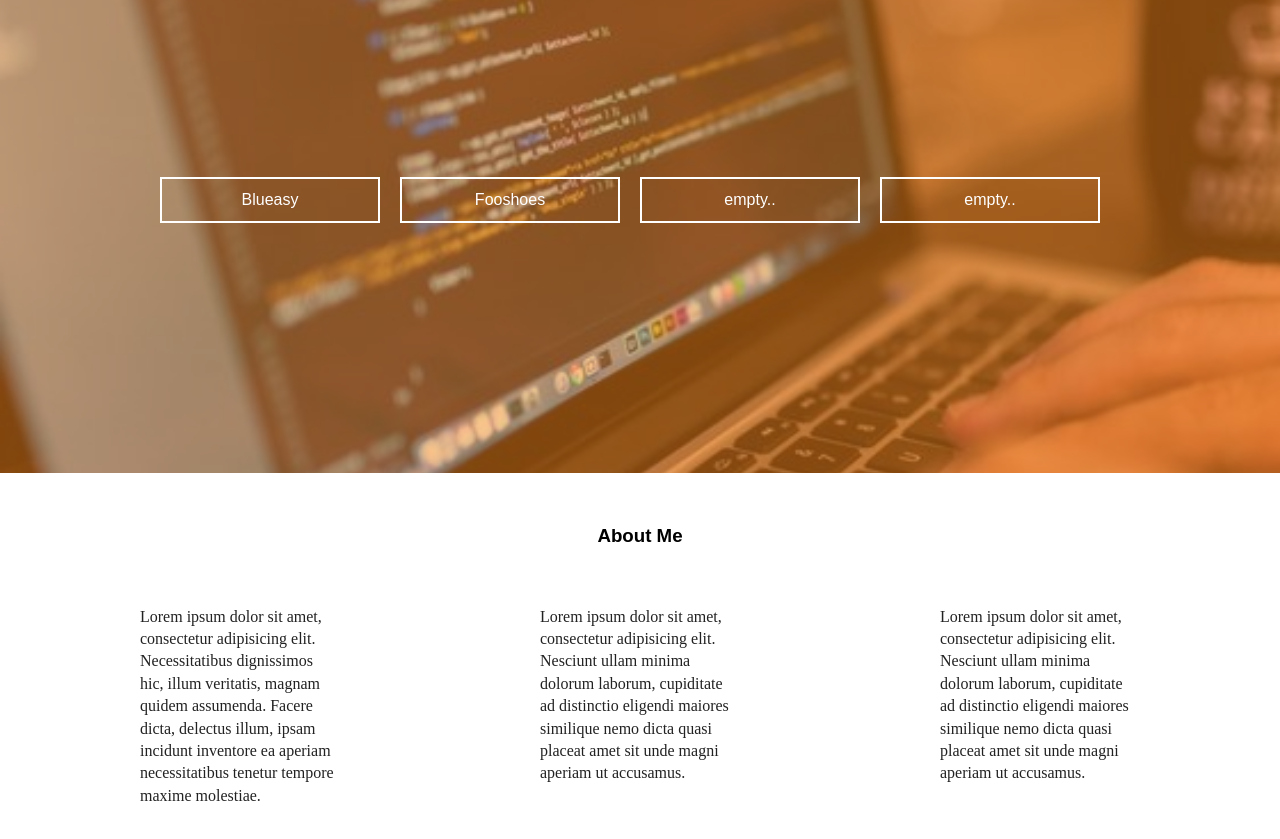
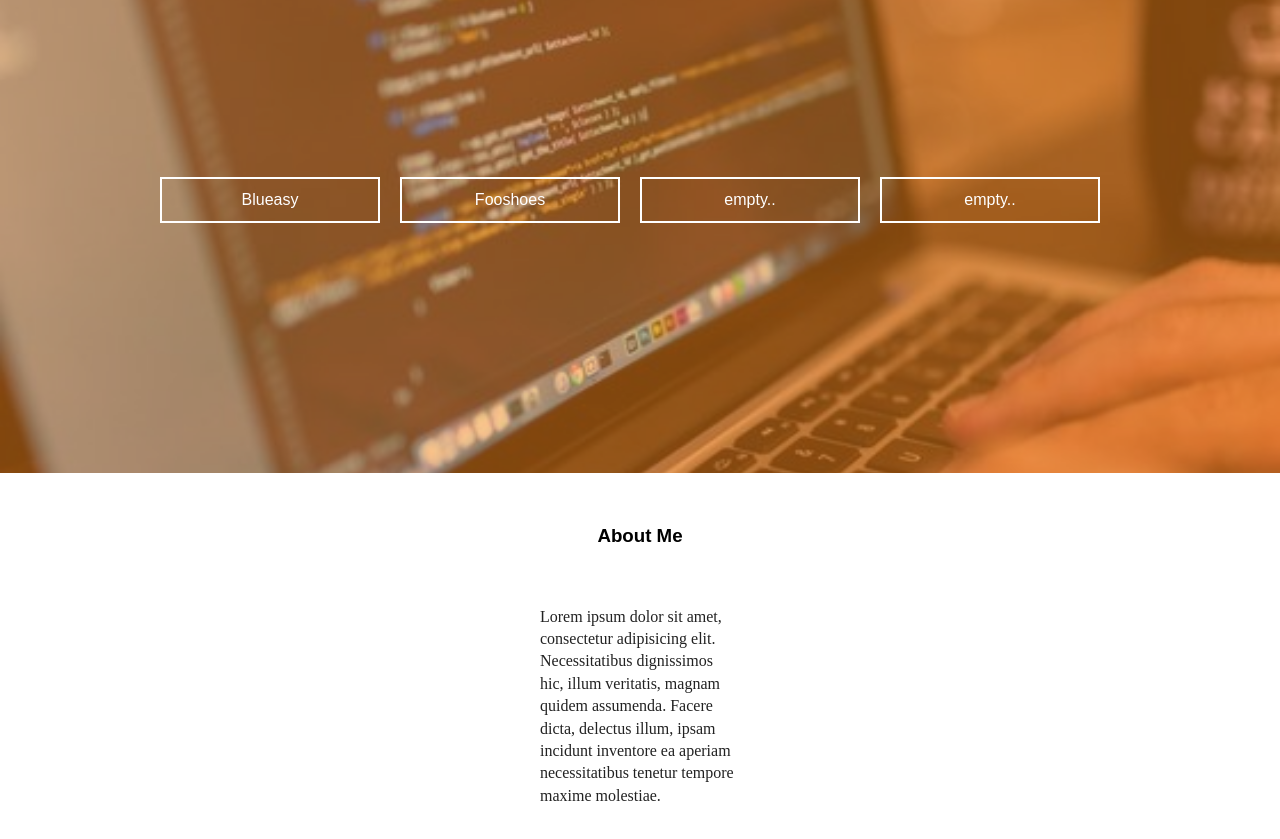
Before and after one commit to Robbert12/codelab-project, a plain HTML site: page index.html in a window 1280 px wide. Shown: the part 85-924 px from the top of the page. Drawn offline with nearby package versions, Linux system fonts and the light colour scheme.

Commit message:
change P

```diff
--- a/index.html
+++ b/index.html
@@ -42,8 +42,7 @@
 	       		<h3>About Me</h3>
 	       		<div class="AboutP">
 		       		<p>Lorem ipsum dolor sit amet, consectetur adipisicing elit. Necessitatibus dignissimos hic, illum veritatis, magnam quidem assumenda. Facere dicta, delectus illum, ipsam incidunt inventore ea aperiam necessitatibus tenetur tempore maxime molestiae.</p>
-		       		<p>Lorem ipsum dolor sit amet, consectetur adipisicing elit. Nesciunt ullam minima dolorum laborum, cupiditate ad distinctio eligendi maiores similique nemo dicta quasi placeat amet sit unde magni aperiam ut accusamus.</p>
-		       		<p>Lorem ipsum dolor sit amet, consectetur adipisicing elit. Nesciunt ullam minima dolorum laborum, cupiditate ad distinctio eligendi maiores similique nemo dicta quasi placeat amet sit unde magni aperiam ut accusamus.</p>
+
 	       		</div>
 	       	</div>
        	</div>
```
